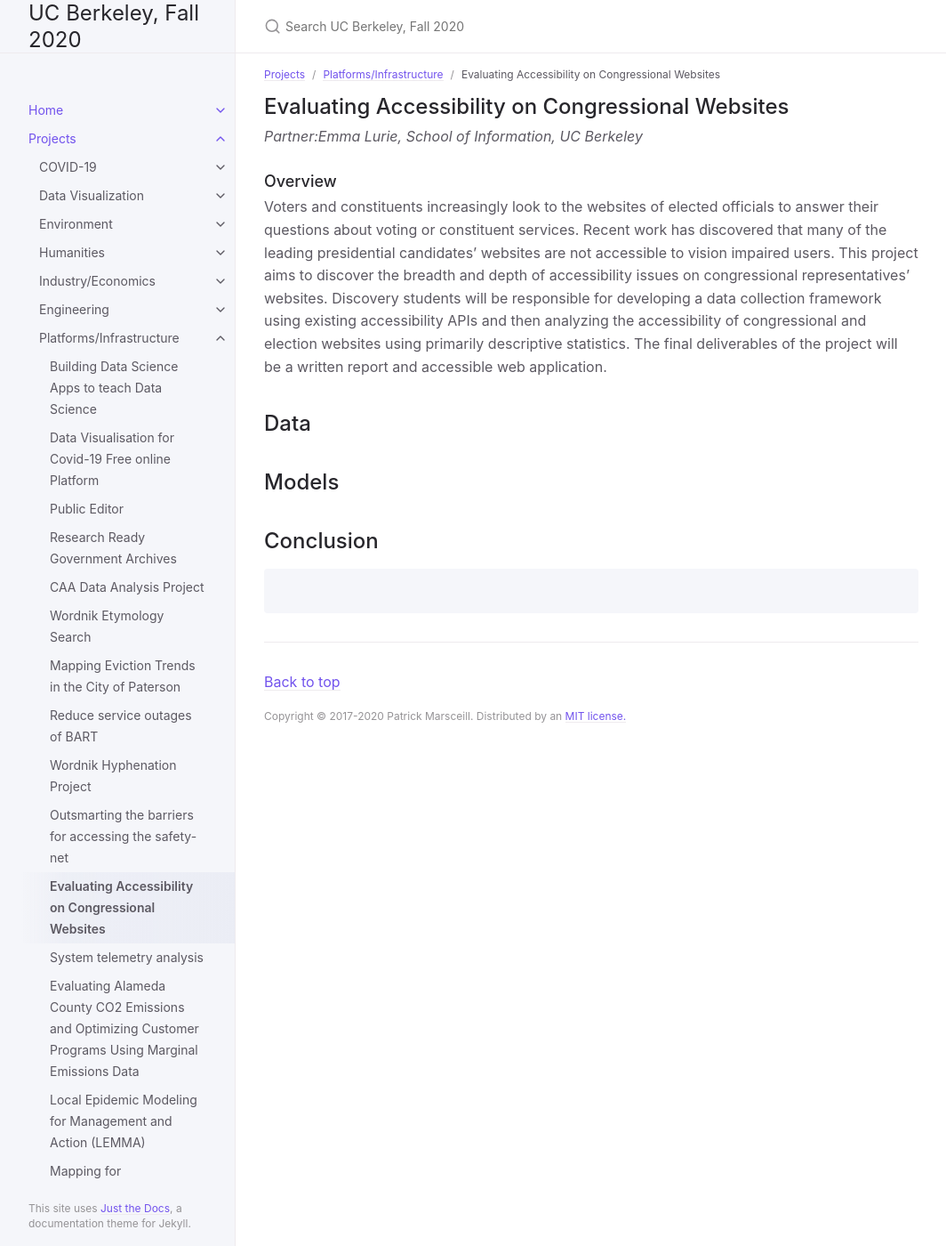
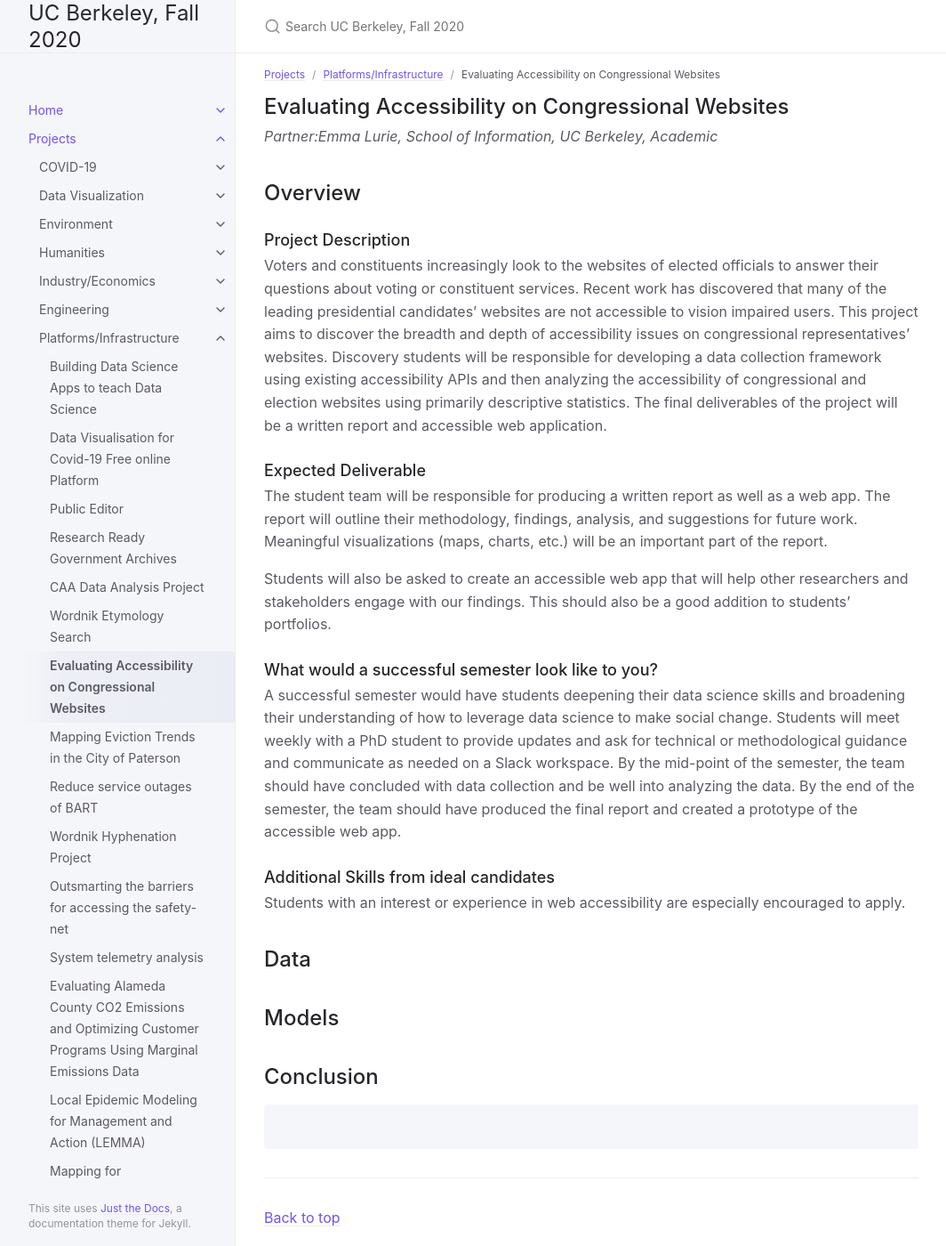
Before and after one commit to DS-Discovery/ds-discovery.github.io, a Jekyll site: the page built from Projects/Platforms:Infrastructure/Evaluating Accessibility on Congressional Websites.md, in a window 1280 px wide and 1400 px high. Shown: the whole window at 89% size, without its empty margins (107-1171 px from the left). Built offline with Jekyll 4.4.1, drawn with Linux system fonts in a browser that asks for light colours.

Commit message:
Update Evaluating Accessibility on Congressional Websites.md

```diff
--- a/Projects/Platforms:Infrastructure/Evaluating Accessibility on Congressional Websites.md
+++ b/Projects/Platforms:Infrastructure/Evaluating Accessibility on Congressional Websites.md
@@ -3,16 +3,24 @@ layout: page
 title: Evaluating Accessibility on Congressional Websites
 parent: Platforms/Infrastructure
 grand_parent: Projects
-nav_order: 4
+nav_order: 2
 ---
 
 
 ## Evaluating Accessibility on Congressional Websites
-*Partner:Emma Lurie, School of Information, UC Berkeley*
+*Partner:Emma Lurie, School of Information, UC Berkeley, Academic*
 
-### Overview
+## Overview
+### Project Description
+Voters and constituents increasingly look to the websites of elected officials to answer their questions about voting or constituent services. Recent work has discovered that many of the leading presidential candidates’ websites are not accessible to vision impaired users. This project aims to discover the breadth and depth of accessibility issues on congressional representatives’ websites. Discovery students will be responsible for developing a data collection framework using existing accessibility APIs and then analyzing the accessibility of congressional and election websites using primarily descriptive statistics. The final deliverables of the project will be a written report and accessible web application.
+### Expected Deliverable
+The student team will be responsible for producing a written report as well as a web app. The report will outline their methodology, findings, analysis, and suggestions for future work. Meaningful visualizations (maps, charts, etc.) will be an important part of the report.
 
-Voters and constituents increasingly look to the websites of elected officials to answer their questions about voting or constituent services. Recent work has discovered that many of the leading presidential candidates’ websites are not accessible to vision impaired users. This project aims to discover the breadth and depth of accessibility issues on congressional representatives’ websites. Discovery students will be responsible for developing a data collection framework using existing accessibility APIs and then analyzing the accessibility of congressional and election websites using primarily descriptive statistics. The final deliverables of the project will be a written report and accessible web application.
+Students will also be asked to create an accessible web app that will help other researchers and stakeholders engage with our findings. This should also be a good addition to students’ portfolios.
+### What would a successful semester look like to you?
+A successful semester would have students deepening their data science skills and broadening their understanding of how to leverage data science to make social change. Students will meet weekly with a PhD student to provide updates and ask for technical or methodological guidance and communicate as needed on a Slack workspace. By the mid-point of the semester, the team should have concluded with data collection and be well into analyzing the data. By the end of the semester, the team should have produced the final report and created a prototype of the accessible web app.
+### Additional Skills from ideal candidates
+Students with an interest or experience in web accessibility are especially encouraged to apply.
 
 ## Data
 
```
